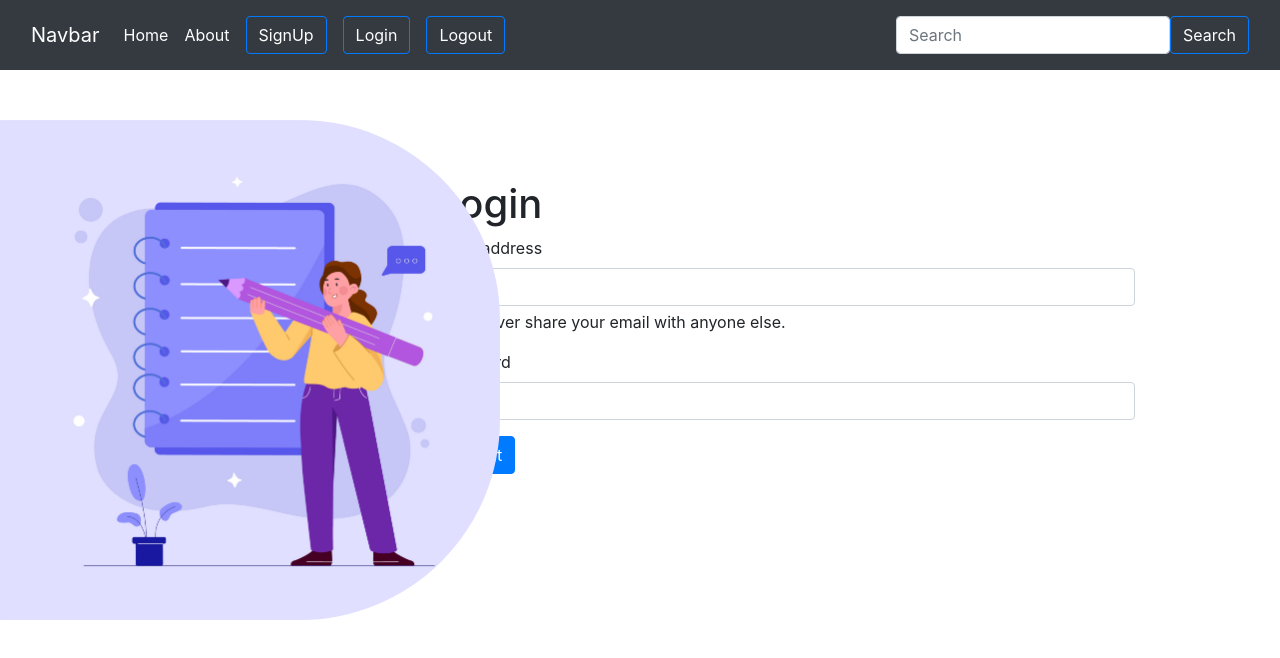
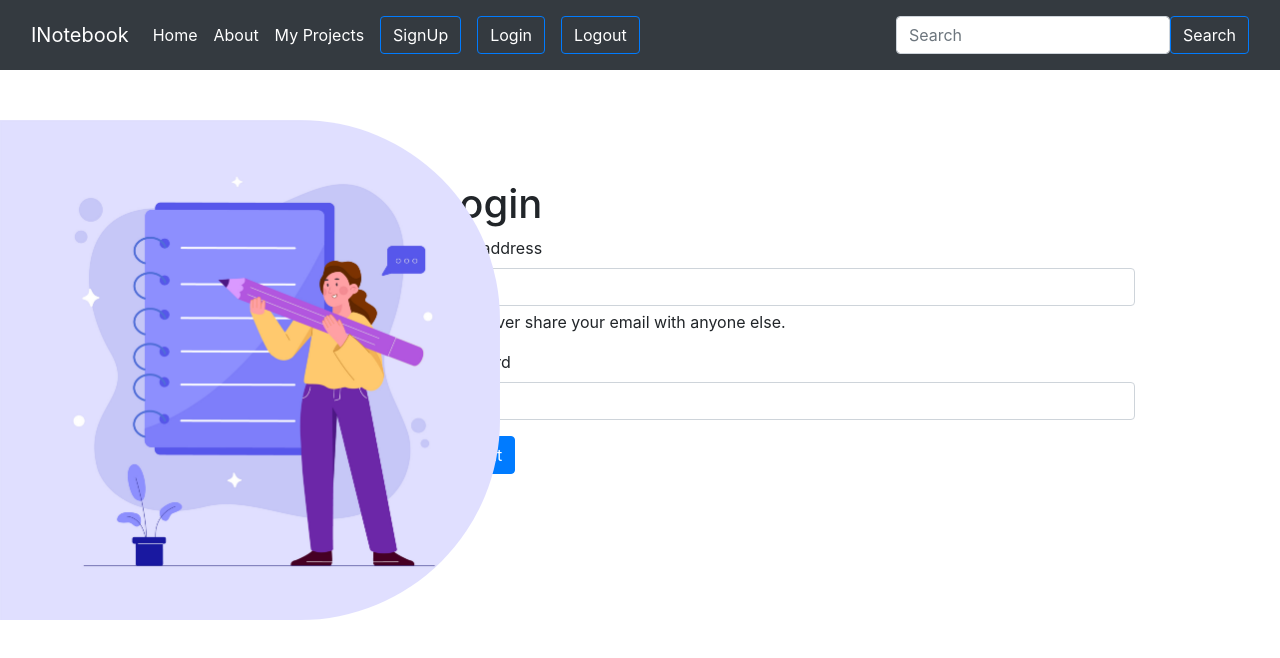
Before and after one commit to Bhargavi-2004/todolist, a React (Create React App) app: page /login in a window 1280 px wide. Shown: the top 658 px of the page. Built offline with nearby package versions, Linux system fonts and the light colour scheme.

Commit message:
extra changes regarding to user logged in or not

```diff
--- a/src/App.js
+++ b/src/App.js
@@ -9,6 +9,7 @@ import Signup from "./Components/Signup";
 import Login from "./Components/Login";
 import { useState } from "react";
 import Logout from "./Components/Logout";
+import Project from "./Components/Project";
 
 function App() {
   const [alert, setAlert] = useState(null);
@@ -49,6 +50,11 @@ function App() {
             />
             <Route
               exact
+              path="/project"
+              element={<Project showAlert={showAlert} />}
+            />
+            <Route
+              exact
               path="/logout"
               element={<Logout showAlert={showAlert} />}
             />
--- a/src/Components/Addnote.js
+++ b/src/Components/Addnote.js
@@ -1,15 +1,25 @@
-import React, { useContext, useEffect, useState } from "react";
+import React, { useContext, useState, useEffect } from "react";
 import NoteContext from "../Context/notes/NoteContext";
+import { Navigate } from "react-router-dom";
 
 const Addnote = (props) => {
   const context = useContext(NoteContext);
-  const { addNote } = context;
+  const { addNote, getAllNote } = context;
 
   const [note, setNote] = useState({
     title: "",
     description: "",
     tag: "default",
   });
+
+  useEffect(() => {
+    if (localStorage.getItem("token") !== null) getAllNote();
+    // eslint-disable-next-line
+  }, []);
+
+  if (!localStorage.getItem("token")) {
+    return <Navigate to="/login" />;
+  }
 
   const handleClick = (event) => {
     event.preventDefault();
@@ -69,6 +79,7 @@ const Addnote = (props) => {
             type="submit"
             className="btn btn-primary"
             onClick={handleClick}
+            disabled={note.title.length < 5 || note.description.length < 5}
           >
             Add Note
           </button>
--- a/src/Components/Home.js
+++ b/src/Components/Home.js
@@ -1,6 +1,8 @@
 import Notes from "./Notes";
+
 const Home = (props) => {
   const { showAlert } = props;
+
   return (
     <>
       <div className="row">
--- a/src/Components/Navbar.js
+++ b/src/Components/Navbar.js
@@ -16,7 +16,7 @@ const Navbar = (props) => {
       <nav className="navbar navbar-expand-lg bg-dark">
         <div className="container-fluid">
           <Link className="navbar-brand text-white" to="#">
-            Navbar
+            INotebook
           </Link>
           <button
             className="navbar-toggler"
@@ -50,6 +50,16 @@ const Navbar = (props) => {
                   to="/about"
                 >
                   About
+                </Link>
+              </li>
+              <li className="nav-item">
+                <Link
+                  className={`nav-link ${
+                    location.pathname === "/project" ? "active" : ""
+                  }text-white`}
+                  to="/project"
+                >
+                  My Projects
                 </Link>
               </li>
             </ul>
--- a/src/Components/Notes.js
+++ b/src/Components/Notes.js
@@ -1,17 +1,12 @@
-import React, { useContext, useEffect, useRef, useState } from "react";
+import React, { useContext, useRef, useState } from "react";
 import NoteContext from "../Context/notes/NoteContext";
 import Noteitem from "./Noteitem";
 import Addnote from "./Addnote";
 
 const Notes = (props) => {
   const context = useContext(NoteContext);
-  const { notes, getAllNote, updateNote } = context;
+  const { notes, updateNote } = context;
   const { showAlert } = props;
-
-  useEffect(() => {
-    if (localStorage.getItem("token") !== null) getAllNote();
-    else console.log("error");
-  }, []);
 
   const ref = useRef(null);
   const refClose = useRef(null);
@@ -118,6 +113,9 @@ const Notes = (props) => {
                   type="button"
                   className="btn btn-primary"
                   onClick={handleClick}
+                  disabled={
+                    note.etitle.length < 5 || note.edescription.length < 5
+                  }
                 >
                   Edit note
                 </button>
--- /dev/null
+++ b/src/Components/Project.js
@@ -0,0 +1,9 @@
+import React from "react";
+const Project = () => {
+  return (
+    <>
+      <h1>projects</h1>
+    </>
+  );
+};
+export default Project;
--- a/src/Components/Signup.js
+++ b/src/Components/Signup.js
@@ -9,7 +9,7 @@ const Signup = (props) => {
     password: "",
     cpassword: "",
   });
-  // const [redirectToHome, setRedirectToHome] = useState(false);
+  const [redirectToHome, setRedirectToHome] = useState(false);
 
   const handleSubmit = async (e) => {
     e.preventDefault();
@@ -35,6 +35,7 @@ const Signup = (props) => {
       const json = await response.json();
       if (json.success) {
         localStorage.setItem("token", json.authtoken);
+        setRedirectToHome(true);
         props.showAlert("Account loggedin Successfully...!", "success");
       } else {
         props.showAlert("Invalid details", "danger");
@@ -47,6 +48,9 @@ const Signup = (props) => {
   const onchange = (e) => {
     setCredential({ ...credential, [e.target.name]: e.target.value });
   };
+  if (redirectToHome) {
+    return <Navigate to="/" />;
+  }
 
   return (
     <>
--- a/src/Context/notes/NoteState.js
+++ b/src/Context/notes/NoteState.js
@@ -39,6 +39,7 @@ const NoteState = (props) => {
   // Update Note:
   const updateNote = async (id, title, description, tag) => {
     // API Call:
+    // eslint-disable-next-line
     const response = await fetch(`${host}/updateNote/${id}`, {
       method: "PUT",
       headers: {
@@ -65,6 +66,7 @@ const NoteState = (props) => {
   // Delete Note:
   const deleteNote = async (id) => {
     // API call:
+    // eslint-disable-next-line
     const response = await fetch(`${host}/deletenote/${id}`, {
       method: "DELETE",
       headers: {
@@ -72,7 +74,7 @@ const NoteState = (props) => {
         "auth-token": localStorage.getItem("token"),
       },
     });
-    const json = await response.json();
+
     const newNotes = notes.filter((note) => {
       return note._id !== id;
     });
@@ -80,7 +82,14 @@ const NoteState = (props) => {
   };
   return (
     <NoteContext.Provider
-      value={{ notes, setNotes, getAllNote, addNote, updateNote, deleteNote }}
+      value={{
+        notes,
+        setNotes,
+        getAllNote,
+        addNote,
+        updateNote,
+        deleteNote,
+      }}
     >
       {props.children}
     </NoteContext.Provider>
```
Also changed, not shown: 2 other files (tests, documents, lock files or other folders).
